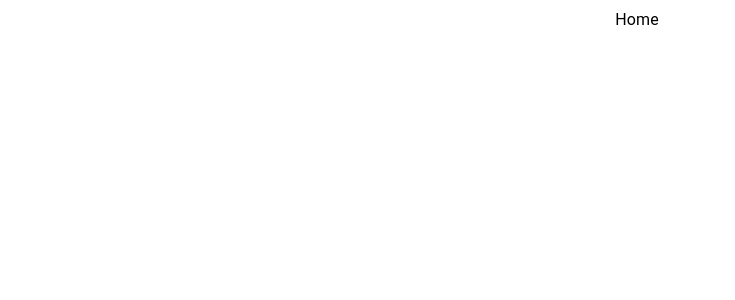
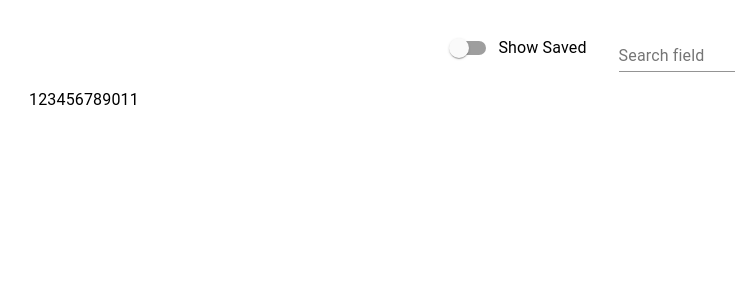
Before and after one commit to hankgalt/intuitchallenge, a React app: page / in a window 1280 px wide. Shown: the top 300 px of the page, without its empty margins (3-738 px from the left). Built offline with nearby package versions, Linux system fonts and the light colour scheme.

Commit message:
Adds home and details template

```diff
--- a/package.json
+++ b/package.json
@@ -35,6 +35,7 @@
     "@material-ui/core": "^4.12.3",
     "react": "^17.0.2",
     "react-dom": "^17.0.2",
-    "react-router-dom": "^5.2.0"
+    "react-router-dom": "^5.2.0",
+    "titleize": "^3.0.0"
   }
 }
--- a/src/pages/Details.jsx
+++ b/src/pages/Details.jsx
@@ -1,6 +1,11 @@
 import React from 'react';
+import { Link } from 'react-router-dom';
+import titleize from 'titleize';
 
 import Grid from '@material-ui/core/Grid';
+import Card from '@material-ui/core/Card';
+import CardMedia from '@material-ui/core/CardMedia';
+import Checkbox from '@material-ui/core/Checkbox';
 import Typography from '@material-ui/core/Typography';
 import { makeStyles } from '@material-ui/core/styles';
 
@@ -10,14 +15,101 @@ const useStyles = makeStyles((theme) => ({
     }
 }));
 
+const ListAttribute = ({name, label, type, values}) => {
+    return (
+        <Grid container>
+            <Grid item xs={2}>
+                <h4>{`${label}: `}</h4>
+            </Grid>
+            <Grid item xs={10}>
+                <Grid container>
+                    {values.map(val => (
+                        <Grid key={`${name}-${type ? val[type].name : val.name}`} item xs={2}>
+                            <h4>{`${type ? titleize(val[type].name) : titleize(val.name)}`}</h4>
+                        </Grid>
+                    ))}
+                </Grid>
+            </Grid>
+        </Grid>
+    );
+}
+
+const Attribute = ({ label, value }) => {
+    return (
+        <Grid container>
+            <Grid item xs={4}>
+                <h4>{`${label}: `}</h4>
+            </Grid>
+            <Grid item xs={8}>
+                <h4>{`${value ? value : ''}`}</h4>
+            </Grid>
+        </Grid>
+    );
+}
+
 const Details = () => {
     const classes = useStyles();
+
+    const handleChange = (event) => {
+        console.log(event.target.checked);
+    };
 
     return (
         <div className={classes.root}>
             <Grid container spacing={3}>
                 <Grid item xs={12}>
-                    <Typography align="center">{"Details"}</Typography>
+                    <Link to="/">
+                        <Typography align="center">{"Home"}</Typography>
+                    </Link>
+                </Grid>
+                <Grid item xs={5}>
+                    <Grid container>
+                        <Grid item xs={12}>
+                            <Typography align="center">{`${titleize('detail')}`}</Typography>
+                        </Grid>
+                        <Grid item xs={12}>
+                            <Card className={classes.card}>
+                                <CardMedia
+                                    component="img"
+                                    src={`https://raw.githubusercontent.com/PokeAPI/sprites/master/sprites/pokemon/1.png`}
+                                    title={titleize('detail')}
+                                />
+                            </Card>
+                        </Grid>
+                        <Grid item xs={12}>
+                            <Grid container>
+                                <Grid item xs={4}>
+                                    {<Attribute label={`Height`} value={`Height`}/>}
+                                </Grid>
+                                <Grid item xs={4}>
+                                    {<Attribute label={`Weight`} value={`Weight`}/>}
+                                </Grid>
+                                <Grid item xs={4}>
+                                    {<Attribute label={`Species`} value={`Species`}/>}
+                                </Grid>
+                                <Grid item xs={4}>
+                                    <h4>{`Save: `}</h4>
+                                </Grid>
+                                <Grid item xs={4}>
+                                    <Checkbox
+                                        checked={false}
+                                        onChange={handleChange}
+                                        inputProps={{ 'aria-label': 'save' }}
+                                    />
+                                </Grid>
+                                <Grid item xs={12}>
+                                    {<ListAttribute name={'name'} label={`Abilities`} type={`ability`} values={[{ability: {name: 'kungfu'}}]}/>}
+                                </Grid>
+                            </Grid>
+                        </Grid>
+                    </Grid>
+                </Grid>
+                <Grid item xs={7}>
+                    <Grid container>
+                        <Grid item xs={12}>
+                            <Typography align="center">{`${titleize('location')}`}</Typography>
+                        </Grid>
+                    </Grid>
                 </Grid>
             </Grid>
         </div>
--- a/src/pages/Home.jsx
+++ b/src/pages/Home.jsx
@@ -3,21 +3,75 @@ import React from 'react';
 import Grid from '@material-ui/core/Grid';
 import Typography from '@material-ui/core/Typography';
 import { makeStyles } from '@material-ui/core/styles';
+import TextField from '@material-ui/core/TextField';
+import Switch from '@material-ui/core/Switch';
+import FormGroup from '@material-ui/core/FormGroup';
+import FormControlLabel from '@material-ui/core/FormControlLabel';
 
 const useStyles = makeStyles((theme) => ({
     root: {
       flexGrow: 1,
-    }
+    },
+    header: {
+        margin: theme.spacing(1),
+        alignItems: "center",
+        justifyContent: "center"
+    },
+    headerItem: {
+        margin: theme.spacing(1)
+    },
 }));
 
 const Home = () => {
     const classes = useStyles();
 
+    const handleChange = (event) => {
+        console.log(event.target.checked);
+    };
+
+    const handleSearch = (event) => {
+        console.log(event.target.value);
+    };
+
     return (
         <div className={classes.root}>
-            <Grid container spacing={3}>
+            <Grid container justifyContent="center" alignItems="center">
                 <Grid item xs={12}>
-                    <Typography align="center">{"Home"}</Typography>
+                    <Grid container className={classes.header}>
+                        <Grid item className={classes.headerItem}>
+                            <FormGroup row>
+                                <FormControlLabel
+                                    control={
+                                    <Switch
+                                        checked={false}
+                                        onChange={handleChange}
+                                        name="showSaved"
+                                        color="primary"
+                                    />
+                                    }
+                                    label="Show Saved"
+                                />
+                            </FormGroup>
+                        </Grid>
+                        <Grid item className={classes.headerItem}>
+                            <form noValidate autoComplete="off">
+                                <TextField
+                                    id="search"
+                                    label="Search field"
+                                    value={''}
+                                    type="search"
+                                    inputProps={{ 'aria-label': 'search' }}
+                                    onChange={handleSearch} />
+                            </form>
+                        </Grid>
+                    </Grid>
+                    <Grid container>
+                        {[1,2,3,4,5,6,7,8,9,0,11].map(poke => (
+                            <Grid key={poke} item>
+                                <Typography align="center">{poke}</Typography>
+                            </Grid>
+                        ))}
+                    </Grid>
                 </Grid>
             </Grid>
         </div>
```
Also changed, not shown: 1 other file (tests, documents, lock files or other folders).
